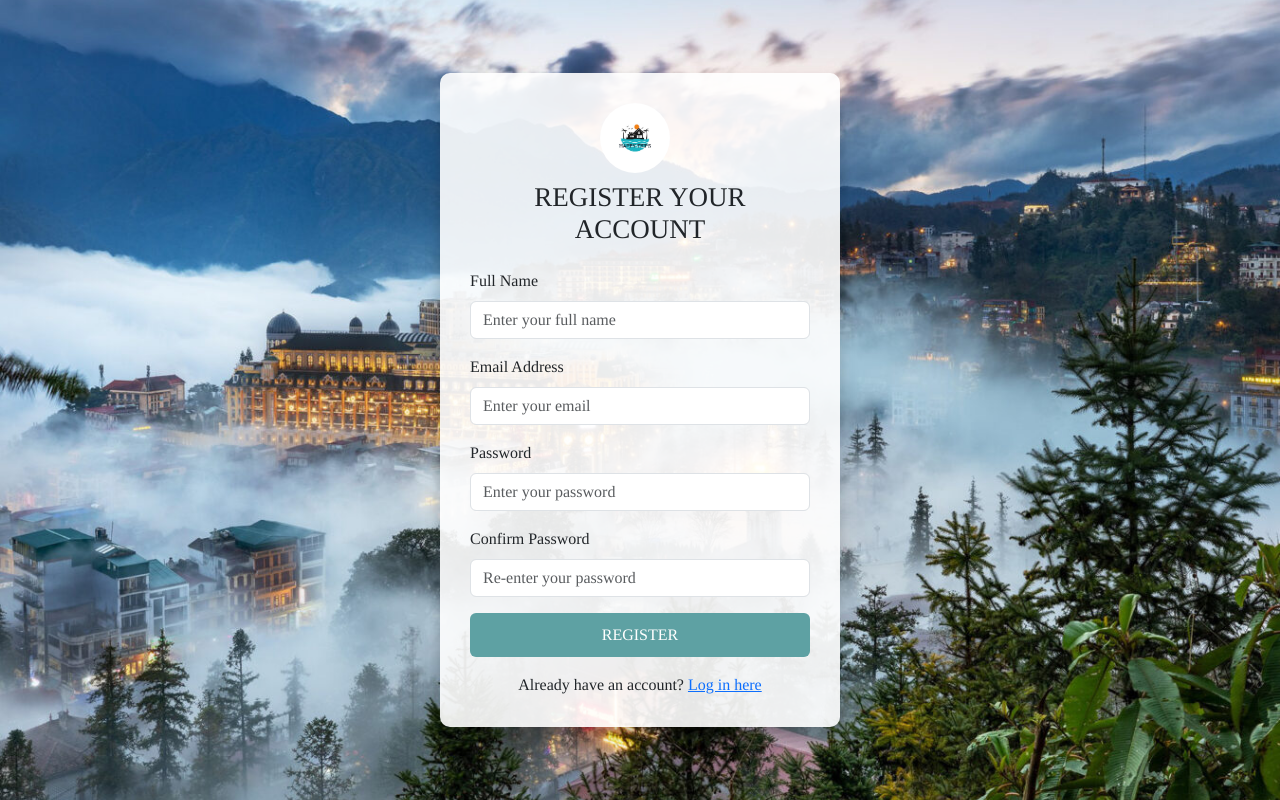
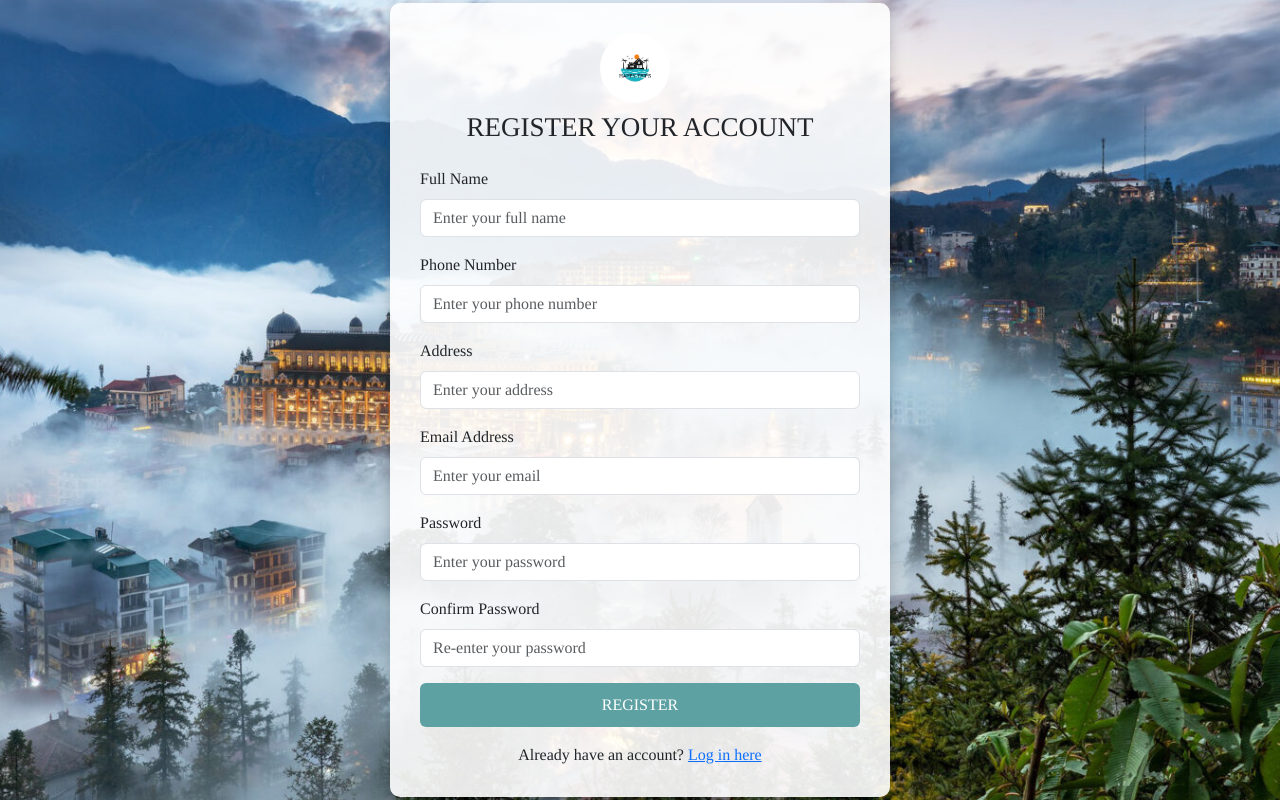
Before and after one commit to HuuHau235/Booking_Tour, a PHP site: page /user/register.php in a window 1280 px wide. Run offline with PHP 8.4, Linux system fonts and the light colour scheme.

Commit message:
fix usered

```diff
--- a/src/styles/register.css
+++ b/src/styles/register.css
@@ -17,7 +17,7 @@ body {
     padding: 30px;
     box-shadow: 0 8px 15px rgba(0, 0, 0, 0.2);
     width: 100%;
-    max-width: 400px;
+    max-width: 500px !important;
 }
 .title-frm{
     font-size: 27px;
@@ -75,5 +75,5 @@ body {
     height: 70px;
     border-radius: 100%;
     /* text-align: center; */
-    margin-left: 130px;
+    margin-left: 180px;
 }
--- a/src/user/register.php
+++ b/src/user/register.php
@@ -19,10 +19,18 @@
             <img src="../assets/logo/Logo.jpg" alt="Logo" class="img-fluid mb-2 img_logo">
             <h2 class="title-frm text-center mb-4">Register Your Account</h2>
             <!-- Form -->
-            <form>
+            <form class="frm_register">
                 <div class="mb-3">
                     <label for="username" class="form-label">Full Name</label>
                     <input type="text" class="form-control" id="username" placeholder="Enter your full name" required>
+                </div>
+                <div class="mb-3">
+                    <label for="phone" class="form-label">Phone Number</label>
+                    <input type="text" class="form-control" id="phone" placeholder="Enter your phone number" required>
+                </div>
+                <div class="mb-3">
+                    <label for="address" class="form-label">Address</label>
+                    <input type="text" class="form-control" id="address" placeholder="Enter your address" required>
                 </div>
                 <div class="mb-3">
                     <label for="email" class="form-label">Email Address</label>
```
Also changed, not shown: src/user/update_info.php (+4 -28 lines).
